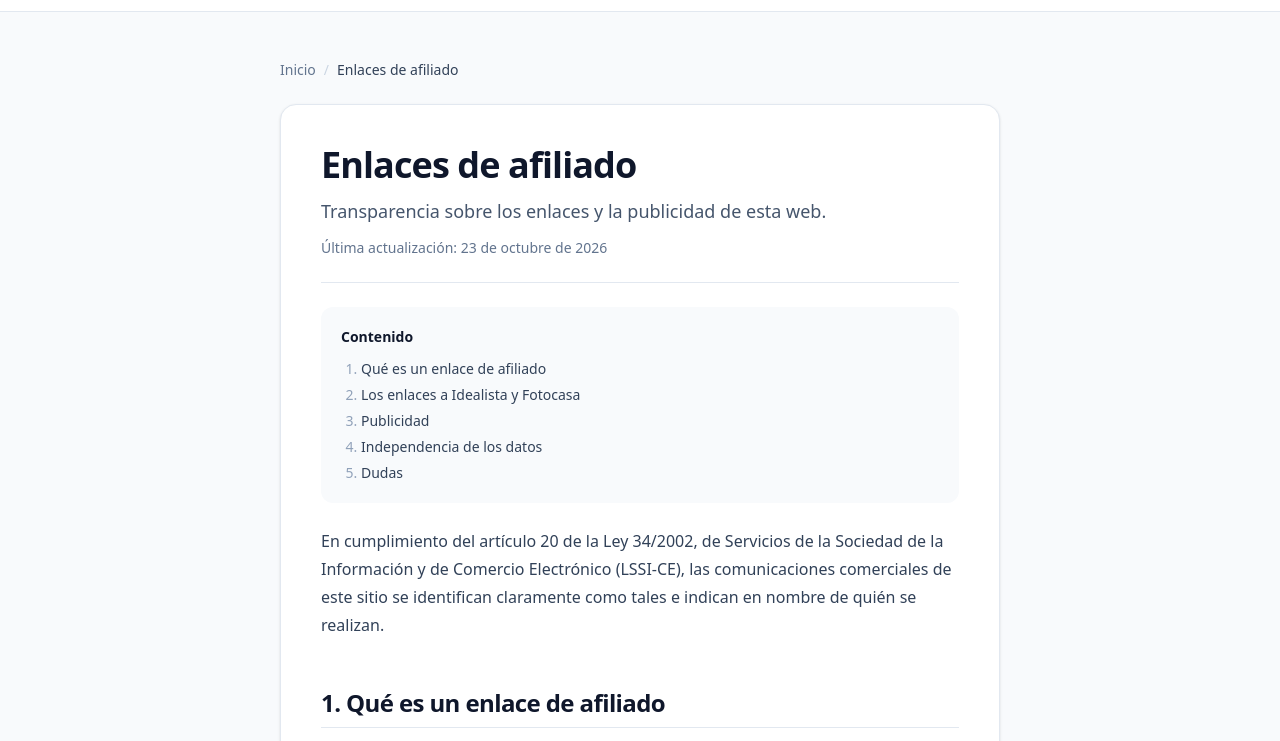
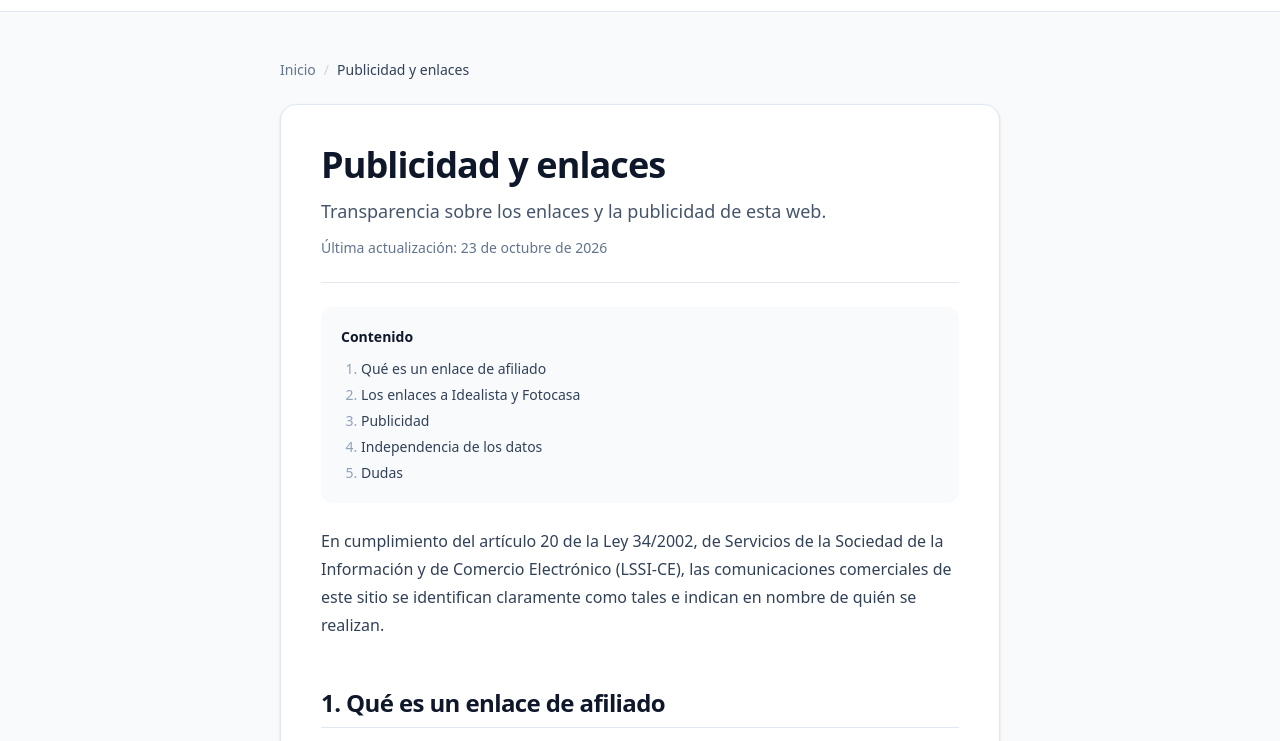
Before and after one commit to agomezve/viviendaclara-web, an Astro site: page /afiliados in a window 1280 px wide. Shown: the part 53-794 px from the top of the page. Built offline with nearby package versions, Linux system fonts and the light colour scheme; Astro itself is replaced by a stand-in of ours.

Commit message:
«Enlaces de afiliado» pasa a «Publicidad y enlaces» (la web no tiene ninguno)
Co-Authored-By: Claude Opus 5.5 <noreply@anthropic.com>

```diff
--- a/src/config/site.ts
+++ b/src/config/site.ts
@@ -231,7 +231,7 @@ export const LEGAL_LINKS = [
   { href: '/aviso-legal', title: 'Aviso legal' },
   { href: '/politica-privacidad', title: 'Política de privacidad' },
   { href: '/politica-cookies', title: 'Política de cookies' },
-  { href: '/afiliados', title: 'Enlaces de afiliado' },
+  { href: '/afiliados', title: 'Publicidad y enlaces' },
 ] as const;
 
 export const SITE_LINKS = [
--- a/src/pages/afiliados.astro
+++ b/src/pages/afiliados.astro
@@ -5,7 +5,7 @@ import BaseLayout from '../layouts/BaseLayout.astro';
 import LegalArticle from '../components/LegalArticle.astro';
 import { SITE, OWNER, LEGAL_UPDATED } from '../config/site';
 
-const title = 'Enlaces de afiliado';
+const title = 'Publicidad y enlaces';
 const toc = [
   { id: 'que-son', title: 'Qué es un enlace de afiliado' },
   { id: 'portales', title: 'Los enlaces a Idealista y Fotocasa' },
```
